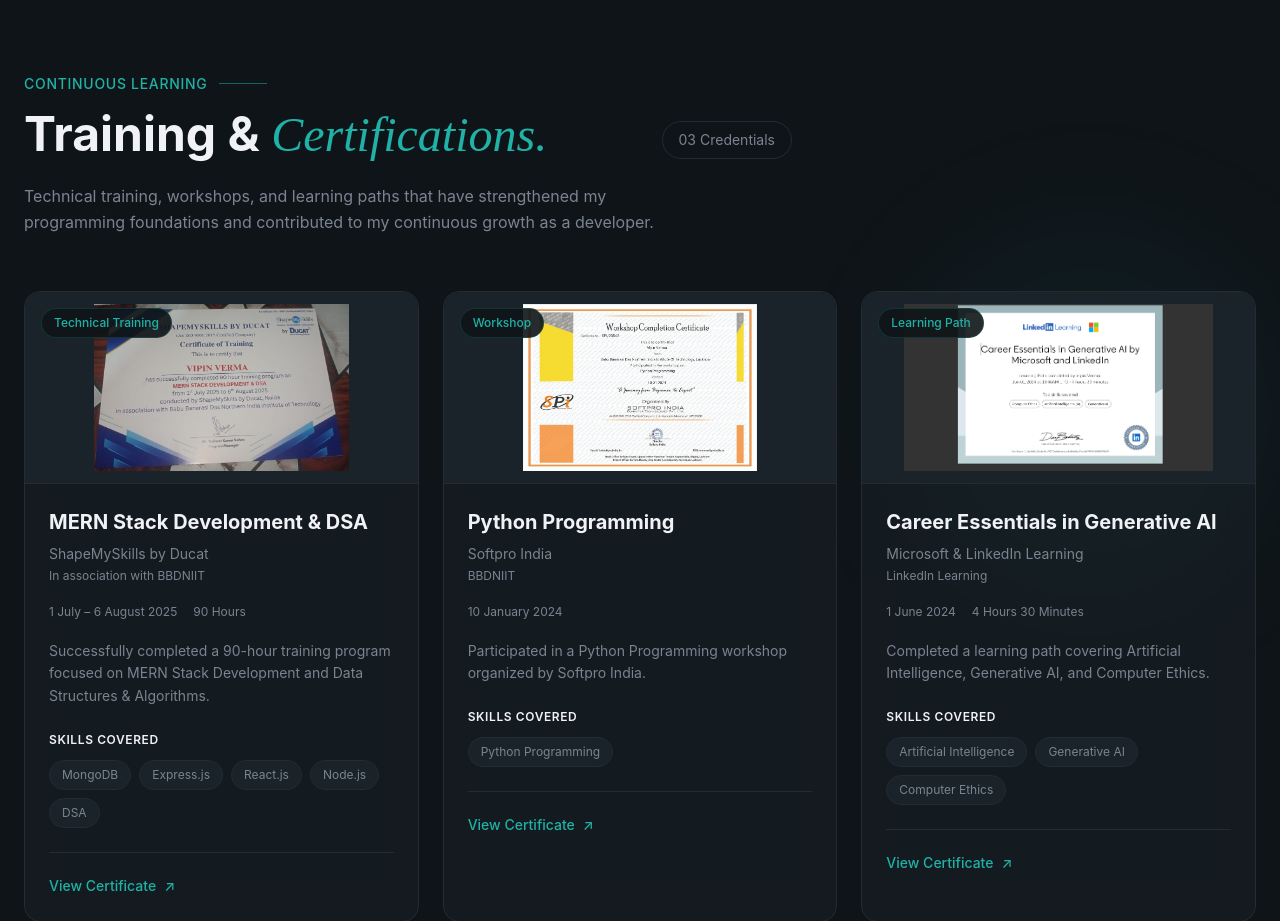
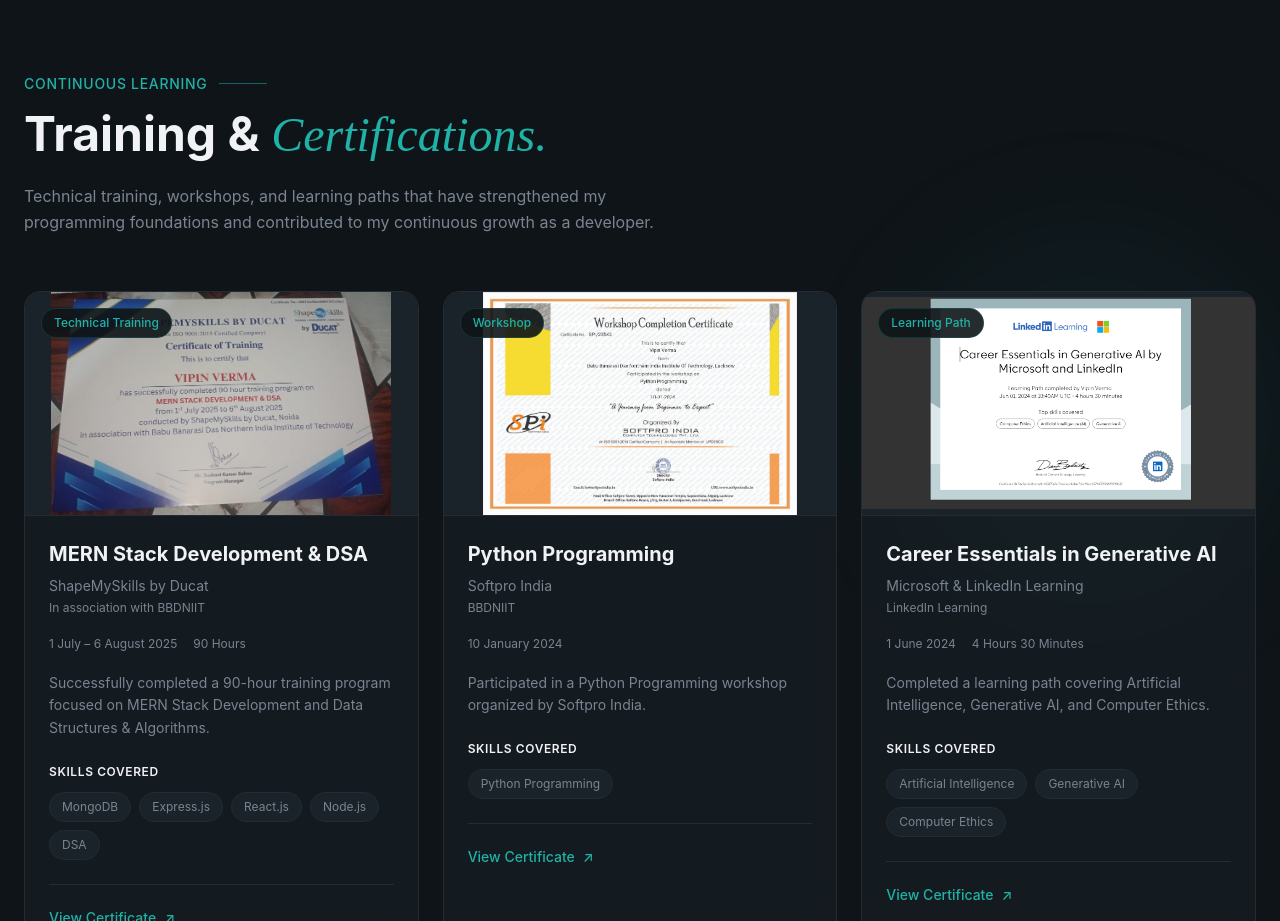
Before and after one commit to vipinverma-code/Portfolio-Website, a React (Vite) app: page / in a window 1280 px wide. Shown: the part 5640-6561 px from the top of the page. Built offline with nearby package versions, Linux system fonts and the light colour scheme.

Commit message:
changes done

```diff
--- a/src/components/Training.jsx
+++ b/src/components/Training.jsx
@@ -83,14 +83,6 @@ const Training = () => {
                 Certifications.
               </span>
             </h2>
-
-            <span
-              className="text-sm text-muted-foreground
-              border border-border rounded-full
-              px-4 py-2 w-fit shrink-0"
-            >
-              03 Credentials
-            </span>
           </div>
 
           <p
@@ -124,17 +116,15 @@ const Training = () => {
             >
               {/* Certificate Image */}
               <div
-                className="relative h-48 bg-surface
-                border-b border-border
-                flex items-center justify-center
-                overflow-hidden"
+                className="relative h-56 bg-surface
+  border-b border-border overflow-hidden"
               >
                 <img
                   src={certificate.image}
                   alt={`${certificate.title} certificate`}
-                  className="w-full h-full object-contain p-3
-                  transition-transform duration-500
-                  group-hover:scale-105"
+                  className="w-full h-full object-contain
+  transition-transform duration-500
+  group-hover:scale-[1.02]"
                   loading="lazy"
                 />
 
```
